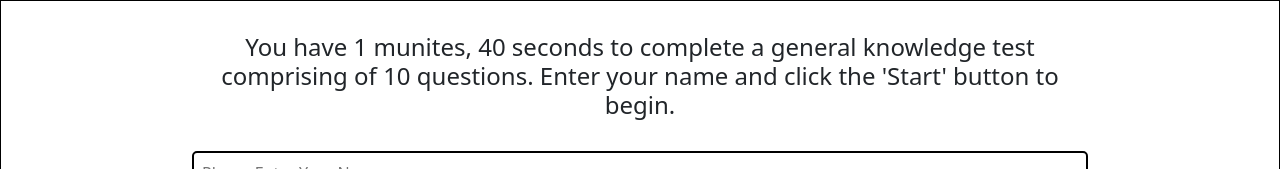
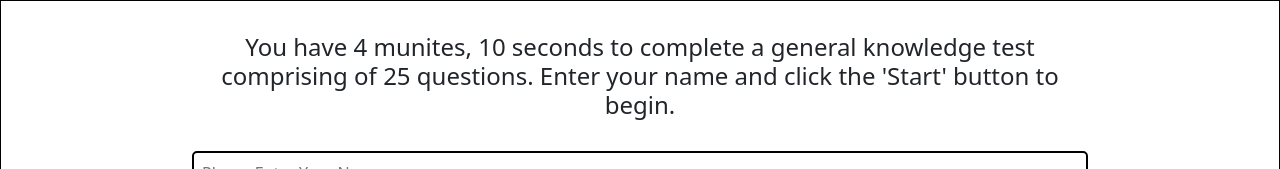
Before and after one commit to Prim3timer/test, a React (Create React App) app: page / in a window 1280 px wide. Shown: the top 169 px of the page. Built offline with nearby package versions, Linux system fonts and the light colour scheme.

Commit message:
increased question

```diff
--- a/src/questions.js
+++ b/src/questions.js
@@ -59,111 +59,111 @@ let quiz = [
       options: ["Mali", "Brazil", "Uraguay", "England"],
       answer: "Uraguay",
     },
-    // {
-    //   id: 11,
-    //   quiz: " What is the largest continent in the world?",
-    //   options: ["Asia", "South America", "Africa", "North America"],
-    //   answer: "Asia",
-    // },
-    // {
-    //   id: 12,
-    //   quiz: " What is smallest country in the world?",
-    //   options: ["Swaziland", "Vatican City", "China", "Russia"],
-    //   answer: "Vatican City",
-    // },
-    // {
-    //   id: 13,
-    //   quiz: " What is the most populous country in the world?",
-    //   options: ["India", "Nigeria", "USA", "China"],
-    //   answer: "India",
-    // },
-    // {
-    //   id: 14,
-    //   quiz: " How many degrees longitude make a timezone?",
-    //   options: [
-    //     "10",
-    //     "15",
-    //     "30",
-    //     "45",
-    //   ],
-    //   answer: "15",
-    // },
-    // {
-    //   id: 15,
-    //   quiz: " A triangle with three equal sides is called?",
-    //   options: [
-    //     "Equotorial Triangle",
-    //     "Ekwelie Triangle",
-    //     "Equilateral Triangle",
-    //     "Ekwulobia Triangle",
-    //   ],
-    //   answer: "Equilateral Triangle",
-    // },
-    // {
-    //   id: 16,
-    //   quiz: " In what year was Queen Elizabeth II crowned?",
-    //   options: ["1953", "1958", "1960", "1962"],
-    //   answer: "1953",
-    // },
-    // {
-    //   id: 17,
-    //   quiz: " 6.2 X 3",
-    //   options: ['22.6', '18.6', '19.6', '20.6'],
-    //   answer: '18.6',
-    // },
+    {
+      id: 11,
+      quiz: " What is the largest continent in the world?",
+      options: ["Asia", "South America", "Africa", "North America"],
+      answer: "Asia",
+    },
+    {
+      id: 12,
+      quiz: " What is smallest country in the world?",
+      options: ["Swaziland", "Vatican City", "China", "Russia"],
+      answer: "Vatican City",
+    },
+    {
+      id: 13,
+      quiz: " What is the most populous country in the world?",
+      options: ["India", "Nigeria", "USA", "China"],
+      answer: "India",
+    },
+    {
+      id: 14,
+      quiz: " How many degrees longitude make a timezone?",
+      options: [
+        "10",
+        "15",
+        "30",
+        "45",
+      ],
+      answer: "15",
+    },
+    {
+      id: 15,
+      quiz: " A triangle with three equal sides is called?",
+      options: [
+        "Equotorial Triangle",
+        "Ekwelie Triangle",
+        "Equilateral Triangle",
+        "Ekwulobia Triangle",
+      ],
+      answer: "Equilateral Triangle",
+    },
+    {
+      id: 16,
+      quiz: " In what year was Queen Elizabeth II crowned?",
+      options: ["1953", "1958", "1960", "1962"],
+      answer: "1953",
+    },
+    {
+      id: 17,
+      quiz: " 6.2 X 3",
+      options: ['22.6', '18.6', '19.6', '20.6'],
+      answer: '18.6',
+    },
 
-    // {
-    //   id: 18,
-    //   quiz: " Who is the first person to reach the North Pole?",
-    //   options: [
-    //     "Robert Peary",
-    //     "Alexandar the Great",
-    //     "Vasco Dagama",
-    //     "Captain Cook",
-    //   ],
-    //   answer: "Robert Peary",
-    // },
-    // {
-    //   id: 19,
-    //   quiz: " Which country is home to Audi automobile headquarters?",
-    //   options: ["Sweeden", "France", "Belgium", "Germany"],
-    //   answer: "Germany",
-    // },
-    // {
-    //   id: 20,
-    //   quiz: " How many persons have ever landed on the moon?",
-    //   options: ['1', '12', '6', '8'],
-    //   answer: '12',
-    // },
-    // {
-    //   id: 21,
-    //   quiz: " How many cloud types are there in the sky?",
-    //   options: ['7', '1', '4', '9'],
-    //   answer: '9',
-    // },
-    // {
-    //   id: 22,
-    //   quiz: " What is the name of the longest side of a right angled triangle?",
-    //   options: ["Hypotenus", "Base", "Tangent", "Adjent"],
-    //   answer: "Hypotenus",
-    // },
-    // {
-    //   id: 23,
-    //   quiz: " Which of these planets is closest to the sun?",
-    //   options: ["Sarturn", "Venus", "Earth", "Mars"],
-    //   answer: "Venus",
-    // },
-    // {
-    //   id: 24,
-    //   quiz: " Through what does insects breathe?",
-    //   options: ["Miracle", "Spiracle", "Oracle", "Tentacle"],
-    //   answer: "Spiracle",
-    // },
-    // {
-    //   id: 25,
-    //   quiz: " Which of these animals lay eggs?",
-    //   options: ["Whales", "Dolphins", "Sharks", "Anaconda"],
-    //   answer: "Sharks",
-    // },
+    {
+      id: 18,
+      quiz: " Who is the first person to reach the North Pole?",
+      options: [
+        "Robert Peary",
+        "Alexandar the Great",
+        "Vasco Dagama",
+        "Captain Cook",
+      ],
+      answer: "Robert Peary",
+    },
+    {
+      id: 19,
+      quiz: " Which country is home to Audi automobile headquarters?",
+      options: ["Sweeden", "France", "Belgium", "Germany"],
+      answer: "Germany",
+    },
+    {
+      id: 20,
+      quiz: " How many persons have ever landed on the moon?",
+      options: ['1', '12', '6', '8'],
+      answer: '12',
+    },
+    {
+      id: 21,
+      quiz: " How many cloud types are there in the sky?",
+      options: ['7', '1', '4', '9'],
+      answer: '9',
+    },
+    {
+      id: 22,
+      quiz: " What is the name of the longest side of a right angled triangle?",
+      options: ["Hypotenus", "Base", "Tangent", "Adjent"],
+      answer: "Hypotenus",
+    },
+    {
+      id: 23,
+      quiz: " Which of these planets is closest to the sun?",
+      options: ["Sarturn", "Venus", "Earth", "Mars"],
+      answer: "Venus",
+    },
+    {
+      id: 24,
+      quiz: " Through what does insects breathe?",
+      options: ["Miracle", "Spiracle", "Oracle", "Tentacle"],
+      answer: "Spiracle",
+    },
+    {
+      id: 25,
+      quiz: " Which of these animals lay eggs?",
+      options: ["Whales", "Dolphins", "Sharks", "Anaconda"],
+      answer: "Sharks",
+    },
   ];
   export default quiz
```
